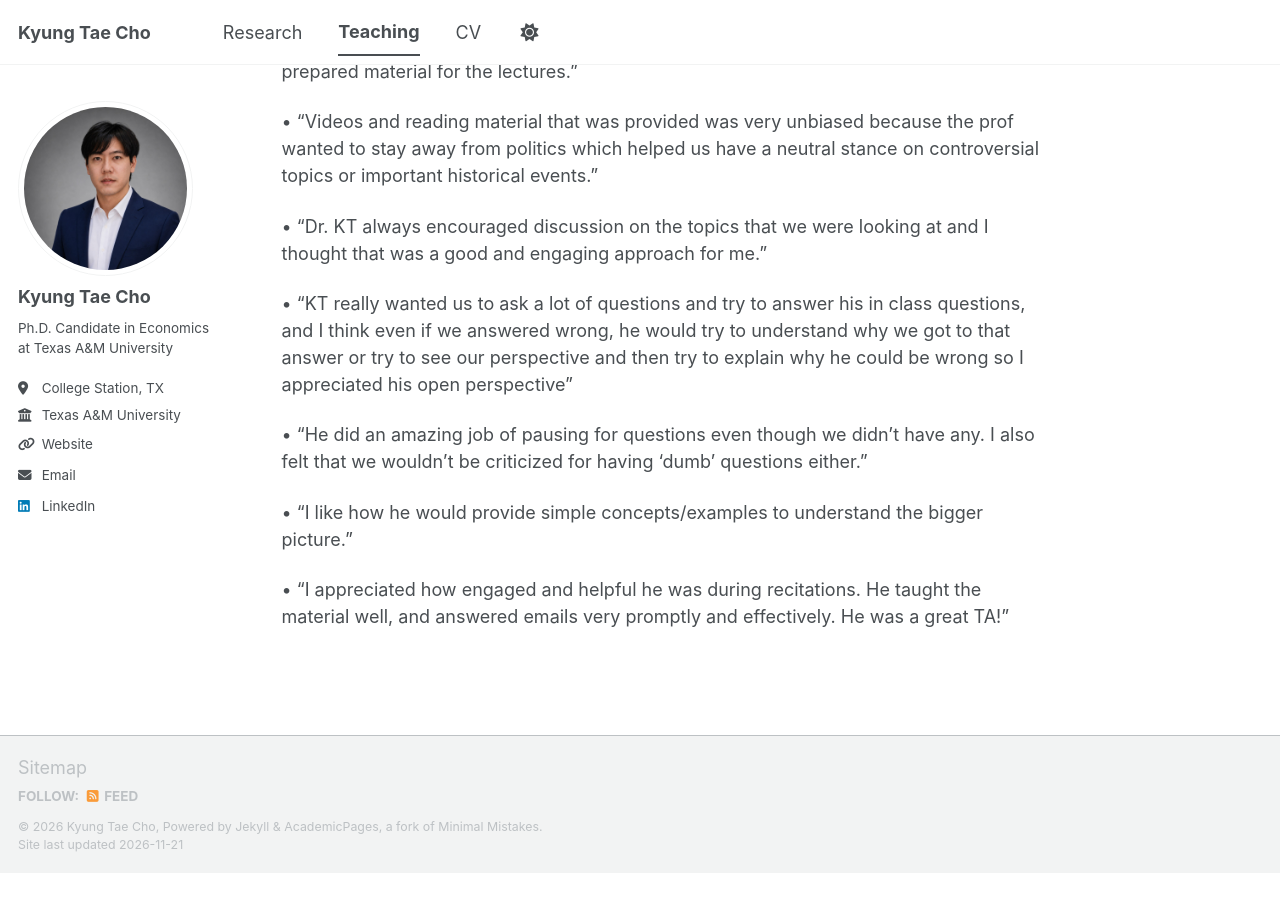
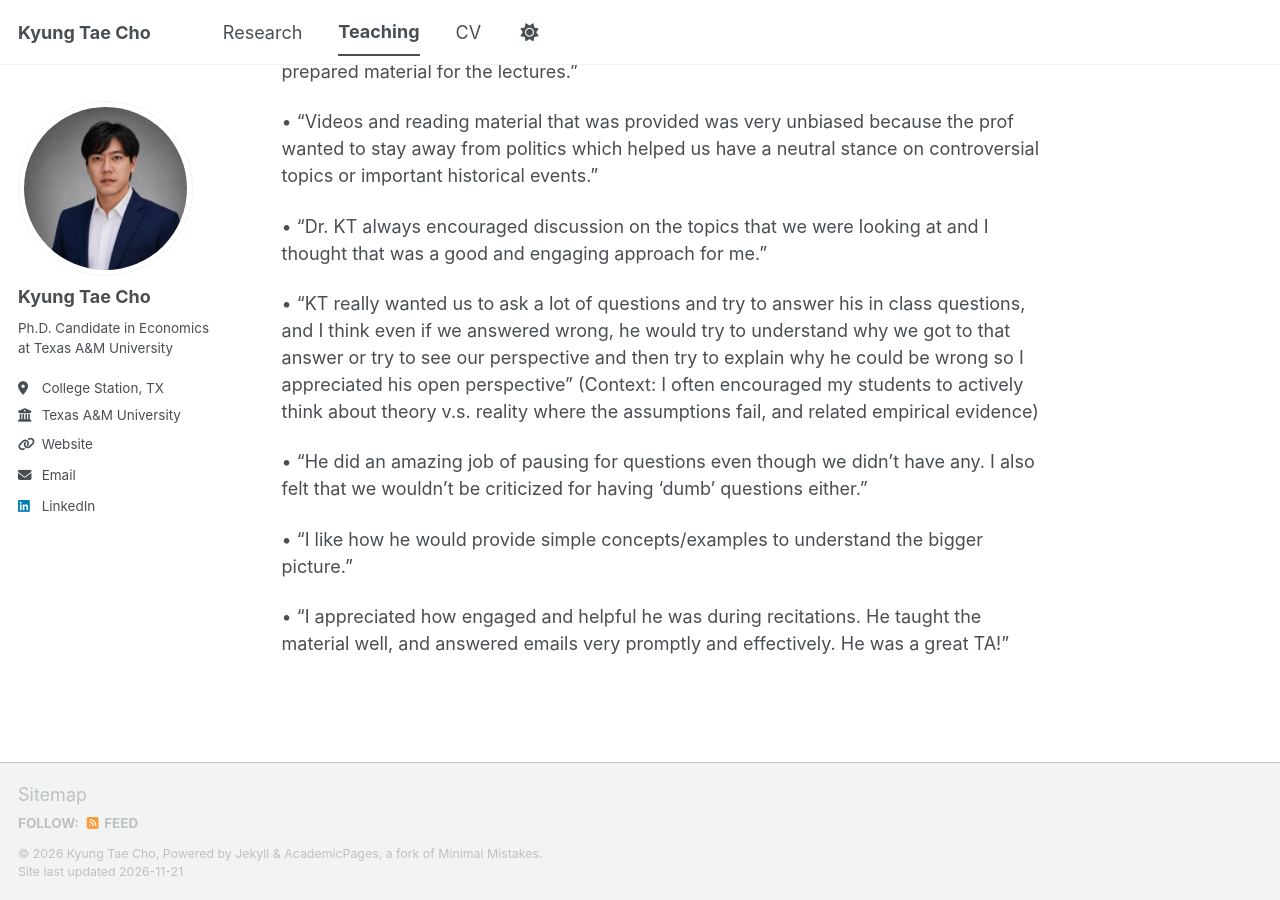
Before and after one commit to KyungtaeCho/KyungtaeCho.github.io, a Jekyll site: the page built from _pages/teaching.md, in a window 1280 px wide and 900 px high, scrolled down 1207 px. Built offline with Jekyll 4.4.1, drawn with Linux system fonts in a browser that asks for light colours; a script bundle is joined from its source files by our own code; library files that are not in the unit come from our copies; before the commit the page ends 2080 px from its top, so only the background shows below that.

Commit message:
Update teaching.md

```diff
--- a/_pages/teaching.md
+++ b/_pages/teaching.md
@@ -49,7 +49,7 @@ Sungkyunkwan University, Spring 2019
 
 •  “Dr. KT always encouraged discussion on the topics that we were looking at and I thought that was a good and engaging approach for me.”
 
-•  “KT really wanted us to ask a lot of questions and try to answer his in class questions, and I think even if we answered wrong, he would try to understand why we got to that answer or try to see our perspective and then try to explain why he could be wrong so I appreciated his open perspective”
+•  “KT really wanted us to ask a lot of questions and try to answer his in class questions, and I think even if we answered wrong, he would try to understand why we got to that answer or try to see our perspective and then try to explain why he could be wrong so I appreciated his open perspective” (Context: I often encouraged my students to actively think about theory v.s. reality where the assumptions fail, and related empirical evidence)
 
 •  “He did an amazing job of pausing for questions even though we didn't have any. I also felt that we wouldn't be criticized for having 'dumb' questions either.”
 
```
